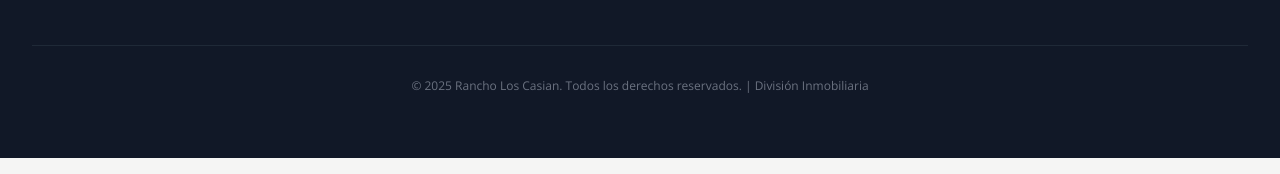
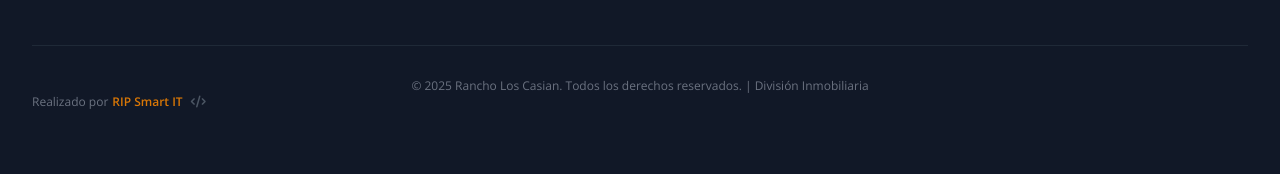
Before and after one commit to ripsystem06/ranchocasian, a plain HTML site: page index.html in a window 1280 px wide. Shown: the part 3534-3708 px from the top of the page. Drawn offline with nearby package versions, Linux system fonts and the light colour scheme.

Commit message:
Update index.html
Updare footer and link

```diff
--- a/index.html
+++ b/index.html
@@ -339,7 +339,7 @@
             <p class="text-xl text-gray-100 mb-8 font-medium max-w-2xl mx-auto text-shadow">
                 Si no buscas invertir en este momento y solo quieres información sobre nustras albercas o renta de cabañas vacacionales, visita nuestro portal turístico.
             </p>
-            <a href="casian2.html" target="_blank" class="inline-flex items-center justify-center bg-pool-blue hover:bg-sky-500 text-white font-black text-lg py-4 px-10 rounded-full transition transform hover:scale-105 shadow-2xl uppercase tracking-wide group">
+            <a href="index.html" target="_blank" class="inline-flex items-center justify-center bg-pool-blue hover:bg-sky-500 text-white font-black text-lg py-4 px-10 rounded-full transition transform hover:scale-105 shadow-2xl uppercase tracking-wide group">
                 <i class="fa-solid fa-water mr-3 group-hover:animate-bounce"></i> Ir al Parque Acuático
             </a>
         </div>
@@ -407,6 +407,13 @@
 
             <div class="border-t border-gray-800 mt-12 pt-8 text-center text-xs text-gray-500">
                 <p>&copy; 2025 Rancho Los Casian. Todos los derechos reservados. | División Inmobiliaria</p>
+                <div class="mt-4 md:mt-0">
+                    <a href="https://ripsmartit.com" target="_blank" class="group flex items-center hover:text-white transition duration-300">
+                        <span class="mr-1">Realizado por</span>
+                        <span class="font-bold text-ranch-primary group-hover:text-pool-blue transition duration-300">RIP Smart IT</span>
+                        <i class="fa-solid fa-code ml-2 text-gray-600 group-hover:text-white transition"></i>
+                    </a>
+                </div>
             </div>
         </div>
     </footer>
```
